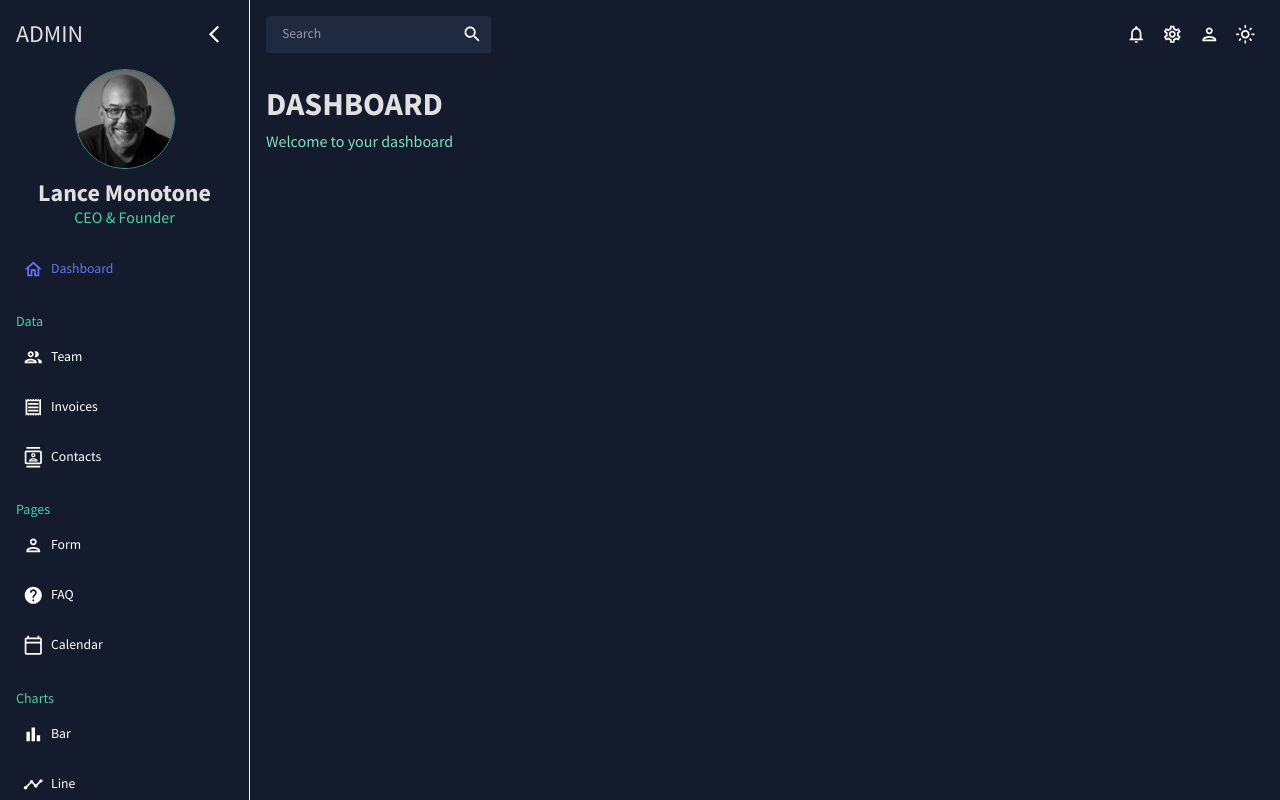
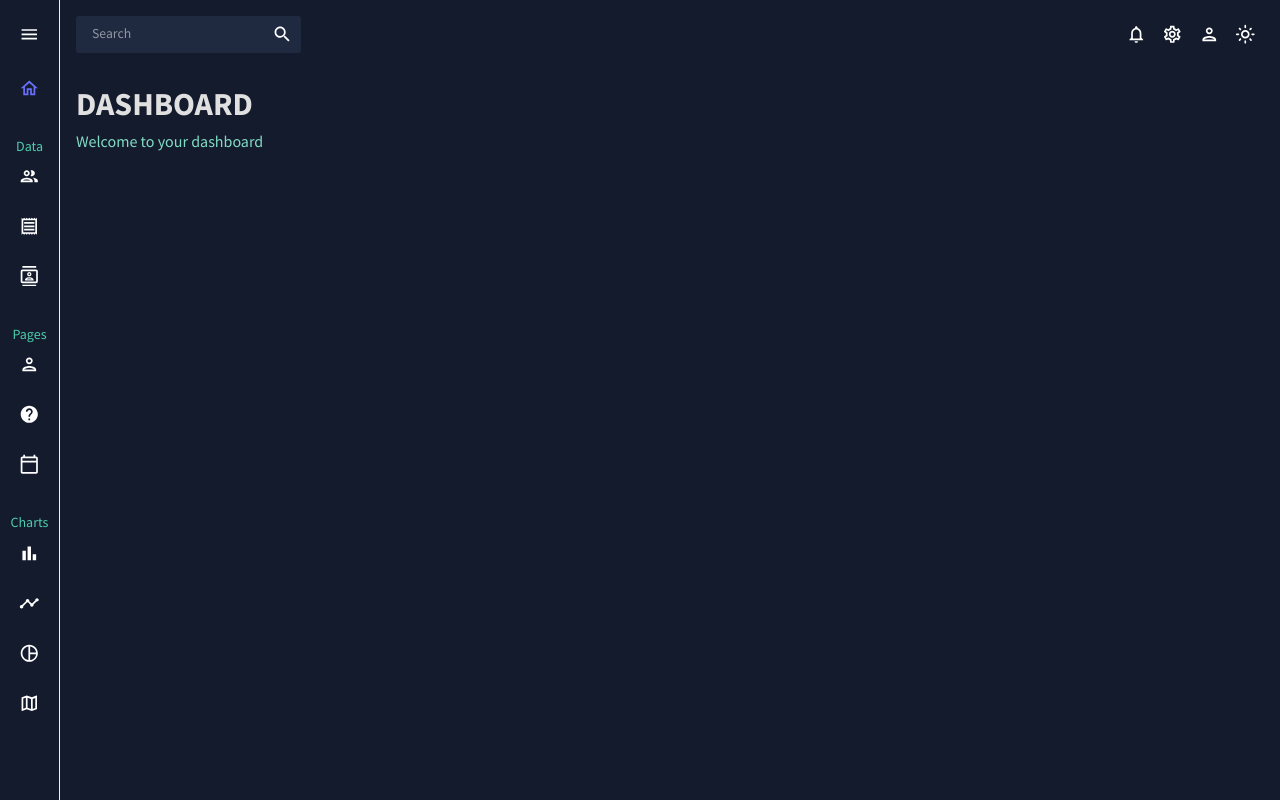
Before and after one commit to lancemonotone/react-dashboard, a React (Vite) app: page / in a window 1280 px wide. Built offline with nearby package versions, Linux system fonts and the light colour scheme.

Commit message:
Close sidebar on load. Tweak collapsed styles.

```diff
--- a/src/scenes/global/Sidebar.jsx
+++ b/src/scenes/global/Sidebar.jsx
@@ -1,5 +1,5 @@
 //
-import { useState } from 'react'
+import { useEffect, useState } from 'react'
 import { Sidebar, Menu, MenuItem, useProSidebar, menuClasses } from 'react-pro-sidebar'
 import { Box, IconButton, Typography, useTheme } from '@mui/material'
 import { Link } from 'react-router-dom'
@@ -25,16 +25,24 @@ const DashboardSidebar = () => {
   const { collapseSidebar, toggleSidebar, collapsed, toggled, broken, rtl } = useProSidebar()
   const [ selected, setSelected ] = useState( 'Dashboard' )
 
+  useEffect( () => {
+    setTimeout( () => {
+      if ( !collapsed ) {
+        collapseSidebar( true )
+      }
+    }, 1000 )
+  }, [] )
+
   const sections = [
     {
-      title: 'Dashboard',
+      title    : 'Dashboard',
       hideTitle: true,
-      items: [
+      items    : [
         {
-          type: 'link',
+          type : 'link',
           title: 'Dashboard',
-          icon: <HomeOutlinedIcon/>,
-          to: '/',
+          icon : <HomeOutlinedIcon/>,
+          to   : '/',
         } ],
     },
     {
@@ -42,18 +50,18 @@ const DashboardSidebar = () => {
       items: [
         {
           title: 'Team',
-          icon: <PeopleOutlinedIcon/>,
-          to: '/team',
+          icon : <PeopleOutlinedIcon/>,
+          to   : '/team',
         },
         {
           title: 'Invoices',
-          icon: <ReceiptOutlinedIcon/>,
-          to: '/invoices',
+          icon : <ReceiptOutlinedIcon/>,
+          to   : '/invoices',
         },
         {
           title: 'Contacts',
-          icon: <ContactsOutlinedIcon/>,
-          to: '/contacts',
+          icon : <ContactsOutlinedIcon/>,
+          to   : '/contacts',
         },
       ],
     },
@@ -62,18 +70,18 @@ const DashboardSidebar = () => {
       items: [
         {
           title: 'Form',
-          icon: <PersonOutlinedIcon/>,
-          to: '/form',
+          icon : <PersonOutlinedIcon/>,
+          to   : '/form',
         },
         {
           title: 'FAQ',
-          icon: <HelpOutlinedIcon/>,
-          to: '/faq',
+          icon : <HelpOutlinedIcon/>,
+          to   : '/faq',
         },
         {
           title: 'Calendar',
-          icon: <CalendarTodayOutlinedIcon/>,
-          to: '/calendar',
+          icon : <CalendarTodayOutlinedIcon/>,
+          to   : '/calendar',
         },
       ],
     },
@@ -82,31 +90,38 @@ const DashboardSidebar = () => {
       items: [
         {
           title: 'Bar',
-          icon: <BarChartOutlinedIcon/>,
-          to: '/bar',
+          icon : <BarChartOutlinedIcon/>,
+          to   : '/bar',
         },
         {
           title: 'Line',
-          icon: <TimelineOutlinedIcon/>,
-          to: '/line',
+          icon : <TimelineOutlinedIcon/>,
+          to   : '/line',
         },
         {
           title: 'Pie',
-          icon: <PieChartOutlinedIcon/>,
-          to: '/pie',
+          icon : <PieChartOutlinedIcon/>,
+          to   : '/pie',
         },
         {
           title: 'Geography',
-          icon: <MapOutlinedIcon/>,
-          to: '/geography',
+          icon : <MapOutlinedIcon/>,
+          to   : '/geography',
         } ],
     },
   ]
 
-  const Item = ( { type, title, to, icon } ) => {
+  const Item = ( {
+    type,
+    title,
+    to,
+    icon,
+  } ) => {
     const active = selected === title
     icon = !collapsed ? icon :
-        <Tooltip title={ title } arrow placement={ 'top' }>
+        <Tooltip title={ title }
+                 arrow
+                 placement={ 'top' }>
           <span>{ icon }</span>
         </Tooltip>
 
@@ -122,18 +137,21 @@ const DashboardSidebar = () => {
 
   return (
       <>
-        <Box display="flex" flexDirection="column" justifyContent="space-between" height="100vh">
+        <Box display="flex"
+             flexDirection="column"
+             justifyContent="space-between">
           <Sidebar backgroundColor={ 'transparent' }
-                   rootStyles={ { minHeight: '100%' } }
-                   collapsedWidth={ '100px' }
-          >
+                   rootStyles={ { minHeight: '100vh' } }
+
+                   collapsedWidth={ '60px' }>
 
             {/* Logo and menu icon*/ }
             <Box display="flex"
                  justifyContent={ !collapsed ? 'space-between' : 'center' }
                  alignItems="center"
                  p={ 2 }>
-              { !collapsed && <Typography variant={ 'h3' } color={ colors.grey[ 100 ] }>ADMIN</Typography> }
+              { !collapsed && <Typography variant={ 'h3' }
+                                          color={ colors.grey[ 100 ] }>ADMIN</Typography> }
               <IconButton onClick={ () => collapseSidebar() }>
                 { !collapsed ? <ArrowBackIosOutlinedIcon/> : <MenuOutlinedIcon/> }
               </IconButton>
@@ -143,15 +161,17 @@ const DashboardSidebar = () => {
             { !collapsed && (
                 <Box paddingInline={ 2 }>
                   {/* Avatar */ }
-                  <Box display={ 'flex' } justifyContent={ 'center' } alignItems={ 'center' }>
+                  <Box display={ 'flex' }
+                       justifyContent={ 'center' }
+                       alignItems={ 'center' }>
                     <img src={ new URL( '../../assets/6776069.jpg', import.meta.url ).href }
                          alt={ 'profile user' }
                          width={ '100px' }
                          height={ '100px' }
                          style={ {
-                           cursor: 'pointer',
+                           cursor      : 'pointer',
                            borderRadius: '50%',
-                           border: `1px solid ${ colors.green[ 700 ] }`,
+                           border      : `1px solid ${ colors.green[ 700 ] }`,
                          } }
                     />
                   </Box>
@@ -175,17 +195,23 @@ const DashboardSidebar = () => {
             {/* Menu */ }
             <Menu
                 menuItemStyles={ {
-                  icon: {
+                  icon  : {
                     marginRight: '0',
                   },
-                  button: ( { level, active, disabled } ) => {
+                  button: ( {
+                    level,
+                    active,
+                    disabled,
+                  } ) => {
                     return {
-                      padding: ( !collapsed ) ? '0' : 'undefined',
-                      justifyContent: 'center',
+                      padding        : !collapsed ? '0' : '0',
+                      justifyContent : 'center',
                       backgroundColor: 'transparent',
-                      color: active ? colors.blue[ 500 ] : 'undefined',
-                      '&:hover': {
-                        color: colors.blue[ 500 ],
+                      width          : 'fit-content',
+                      marginInline   : !collapsed ? '0' : 'auto',
+                      color          : active ? colors.blue[ 500 ] : 'undefined',
+                      '&:hover'      : {
+                        color          : colors.blue[ 500 ],
                         backgroundColor: 'transparent',
                       },
                     }
@@ -195,7 +221,7 @@ const DashboardSidebar = () => {
               <Box display={ 'flex' }
                    flexDirection={ 'column' }
                    justifyContent={ !collapsed ? 'space-between' : 'center' }
-                   p={ 2 }>
+                   p={ !collapsed ? 2 : 0 }>
 
                 { sections.map( ( section, i ) => {
                   return (
```
